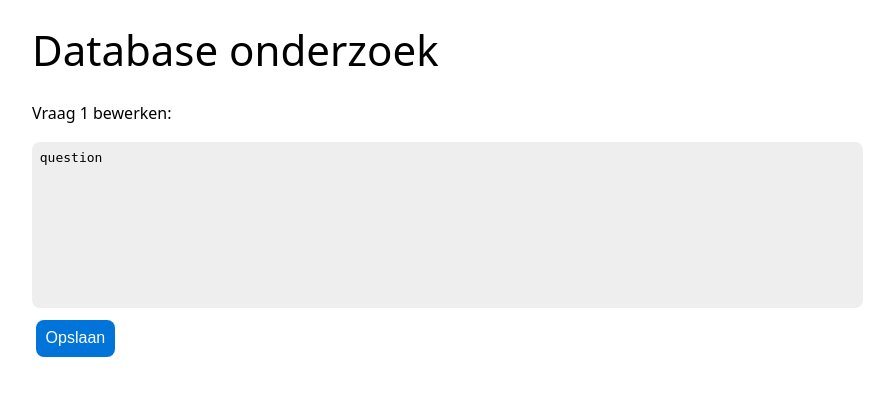
After one commit to Maarten-DLVW/RAC22-SWDVT-1D_werkplaats-2-mvc-nohtyp, a Flask app: page /special_characters/edit/1 in a window 1280 px wide. The commit adds this page. Shown: the top 396 px of the page, without its empty margins (244-1138 px from the left). Run offline with Flask 2, Linux system fonts and the light colour scheme; data comes from the database, SQL or seed files in the repository.

Commit message:
FEATURE: special character edit field on seperate page

```diff
--- a/app.py
+++ b/app.py
@@ -51,17 +51,24 @@ def table_content(table_name=None):
         )
 
 # Show special characters on page
-@app.route("/special_characters", methods=['GET', 'POST'])
+@app.route("/special_characters")
 def special_characters():
+    rows, column_names = qm.getAllSpecialCharacters()
+    return render_template(
+        "special_characters.html", rows=rows, columns=column_names
+    )
+
+@app.route("/special_characters/edit/<id>", methods=['GET', 'POST'])
+def special_characters_edit(id=None):
     if request.method == 'POST':
         id = request.form['id']
         question = request.form['question']
         qm.editSpecialCharacters(id, question)
         return redirect(url_for('special_characters'))
 
-    rows, column_names = qm.getAllSpecialCharacters()
+    id, question = qm.getSpecificQuestion(id)
     return render_template(
-        "special_characters.html", rows=rows, columns=column_names
+        "special_characters_edit.html", id=id, question=question
     )
 
 if __name__ == "__main__":
--- a/lib/questionmodel.py
+++ b/lib/questionmodel.py
@@ -22,3 +22,16 @@ class QuestionModel:
         cursor = conn.cursor()
         cursor.execute(f'UPDATE vragen SET vraag = ? WHERE id = ?', (question, id))
         conn.commit()
+
+    # Get question with specific id from db
+    def getSpecificQuestion(self, id):
+        conn = sqlite3.connect(self.database_file)
+        cursor = conn.cursor()
+        cursor.execute(f'SELECT id, vraag FROM vragen WHERE id = ?', (id))
+        data = cursor.fetchone()
+        result = []
+
+        for i in data:
+            result.append(i)
+
+        return result
--- /dev/null
+++ b/templates/special_characters_edit.html
@@ -0,0 +1,27 @@
+<!DOCTYPE html>
+<html lang="en">
+<head>
+    <meta charset="utf-8"/>
+    <title>Vraag bewerken</title>
+    <meta name="description" content="Simple database display"/>
+    <meta name="author" content="Rotterdam Academy"/>
+    <meta name="viewport" content="width=device-width, initial-scale=1"/>
+    <link rel="stylesheet" href="/static/basic.css" type="text/css">
+    <style>
+        textarea {
+            resize: none;
+        }
+    </style>
+</head>
+<body>
+<main>
+    <h1>Database onderzoek</h1>
+    <p>Vraag {{ id }} bewerken:</p>
+    <form method="POST">
+        <input type="hidden" name="id" />
+        <textarea name="question" rows="10" cols="100">{{ question }}</textarea>
+        <input type="submit" value="Opslaan" />
+    </form>
+</main>
+</body>
+</html>
```
Also changed, not shown: templates/special_characters.html (+1 -7 lines).
